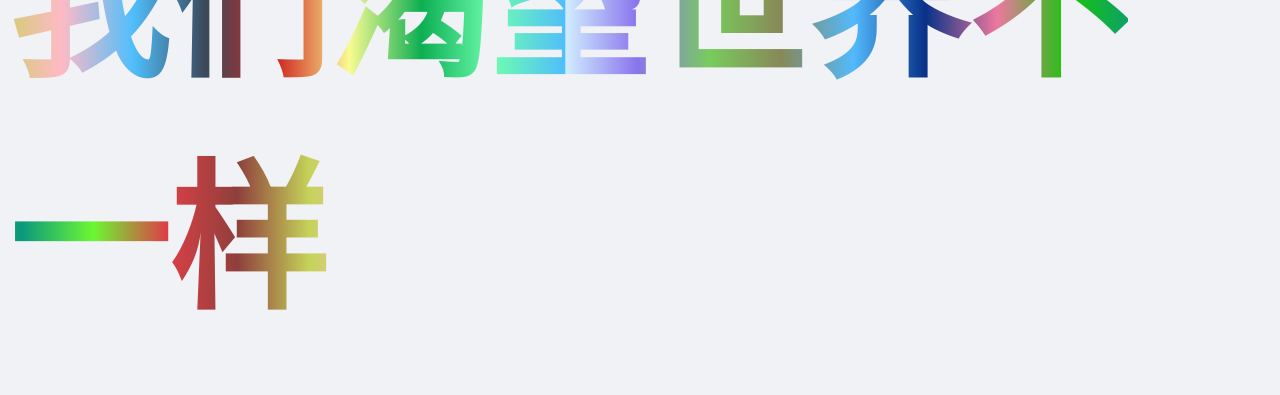
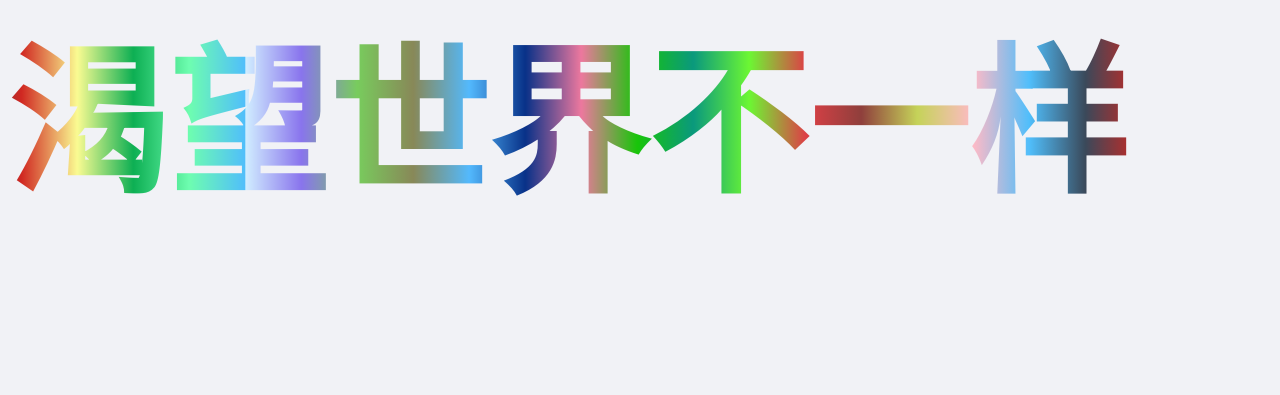
Before and after one commit to webxingkong/H5-Text-scrolling-effect, a plain HTML site: page index.html in a window 1280 px wide. Shown: the part 413-808 px from the top of the page. Drawn offline with Linux system fonts and the light colour scheme.

Commit message:
Update index.html

```diff
--- a/index.html
+++ b/index.html
@@ -26,7 +26,7 @@
 			margin: 50% auto;
 		}
 		div:after{
-			content:"我们渴望世界不一样";
+			content:"渴望世界不一样";
 			display: absolute;
 			left:0;
 			top:0;
```
